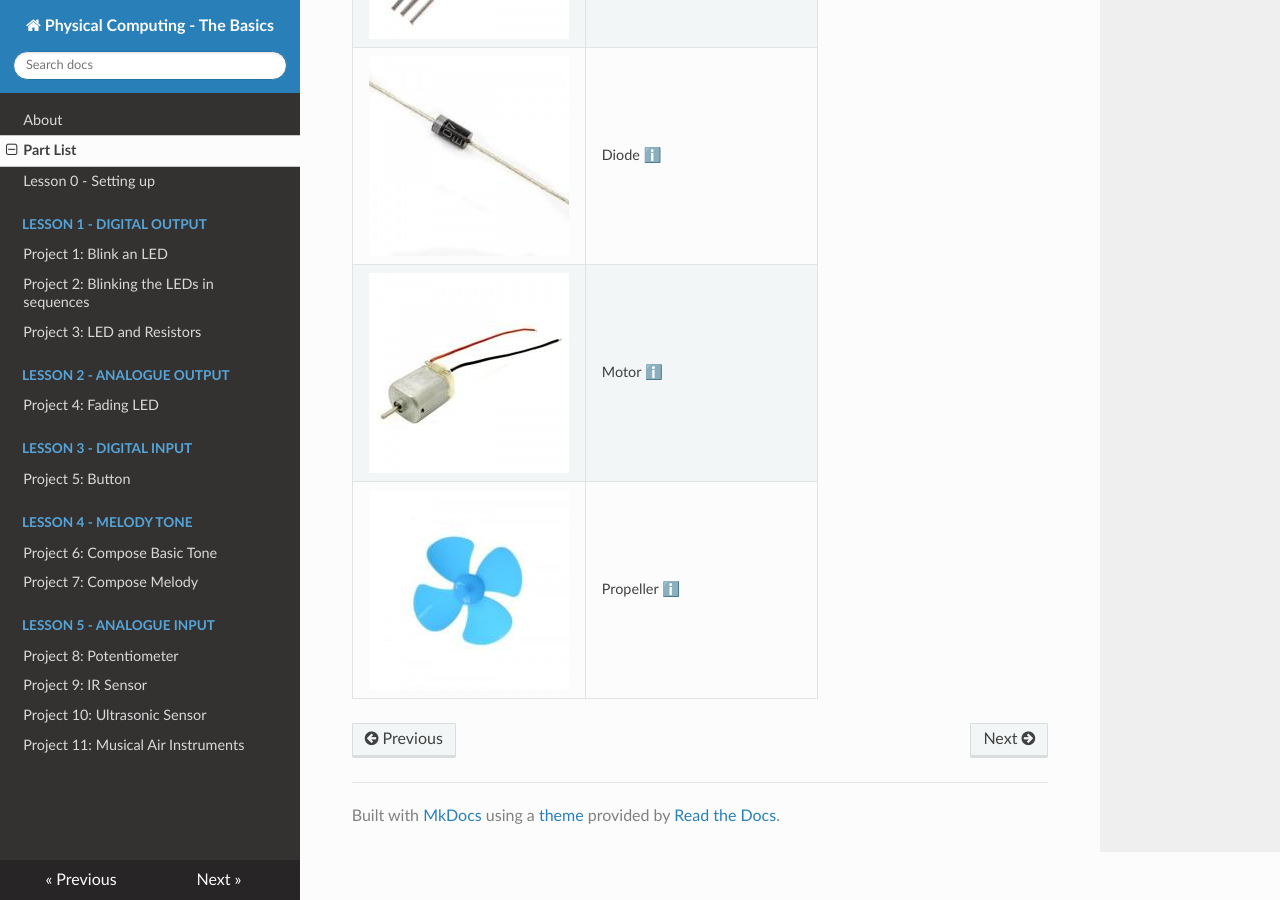
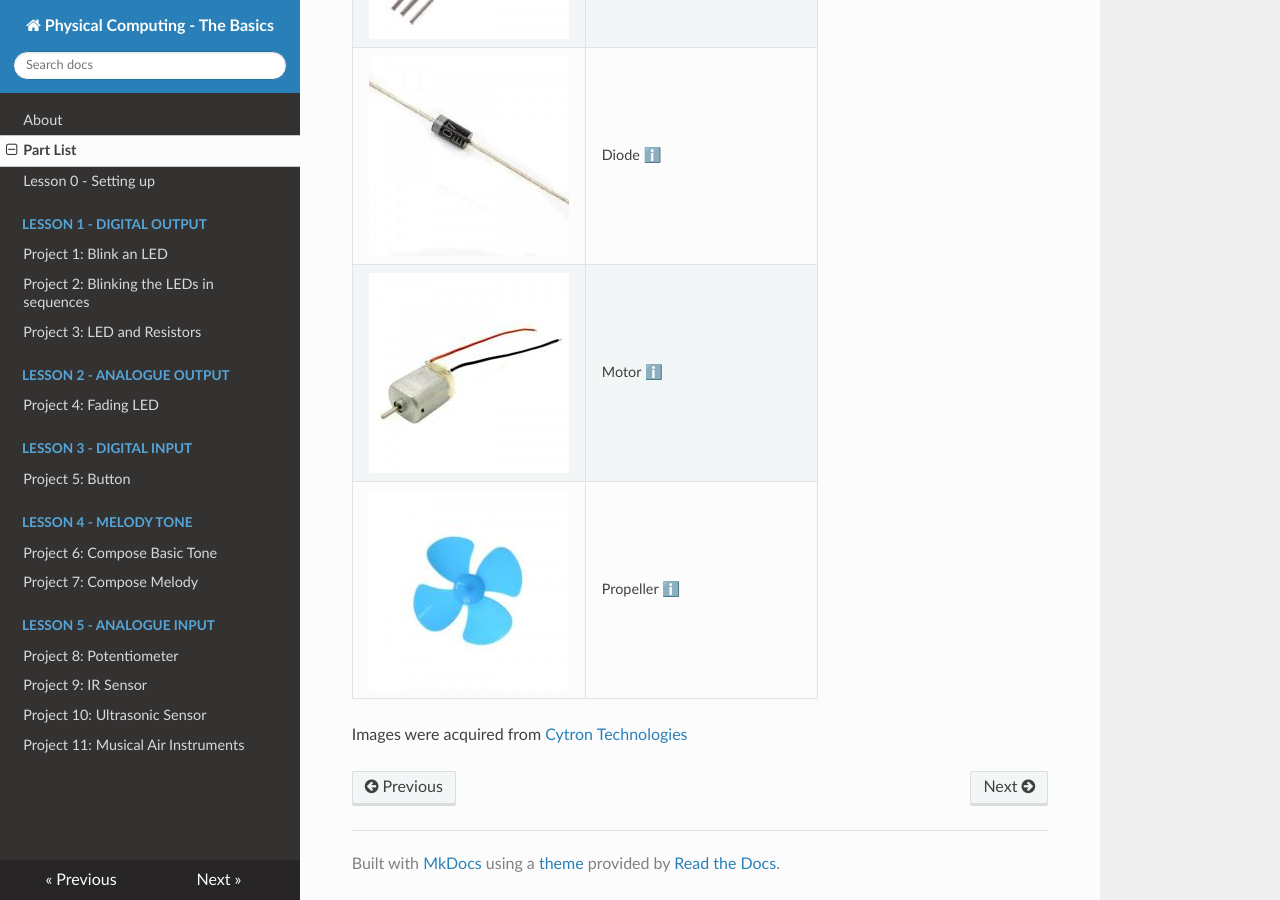
Before and after one commit to rianlian7/pc_unit1_basics, an MkDocs documentation site: the page built from docs/partList.md, in a window 1280 px wide and 900 px high, scrolled down 3065 px. Built offline with MkDocs 1.6.1, drawn with Linux system fonts in a browser that asks for light colours; nearby versions of some CDN libraries.

Commit message:
added link

```diff
--- a/docs/partList.md
+++ b/docs/partList.md
@@ -22,3 +22,5 @@ You may hover your mouse cursor over the ℹ️ symbol to find out more informat
 | ![Diode](images/component/Diode.jpg)         | Diode <span title="The diode is like a one-way street for electricity. It ensures that the electrical traffic only goes in the right direction, keeping things organized.">ℹ️</span>|
 | ![Motor](images/component/Motor.jpg)         | Motor <span title="The motor is the muscle of our project. When the Maker Uno says, 'Move!' the motor starts spinning or moving something, bringing our creations to life.">ℹ️</span>|
 | ![Propeller](images/component/Propeller.jpg)| Propeller <span title="The propeller is like the fan on an airplane. It spins around and helps our projects move through the air, making them soar and glide.">ℹ️</span>|
+
+Images were acquired from [Cytron Technologies](https://my.cytron.io/p-maker-uno-learning-box-everything-you-need-to-start-making)
```
